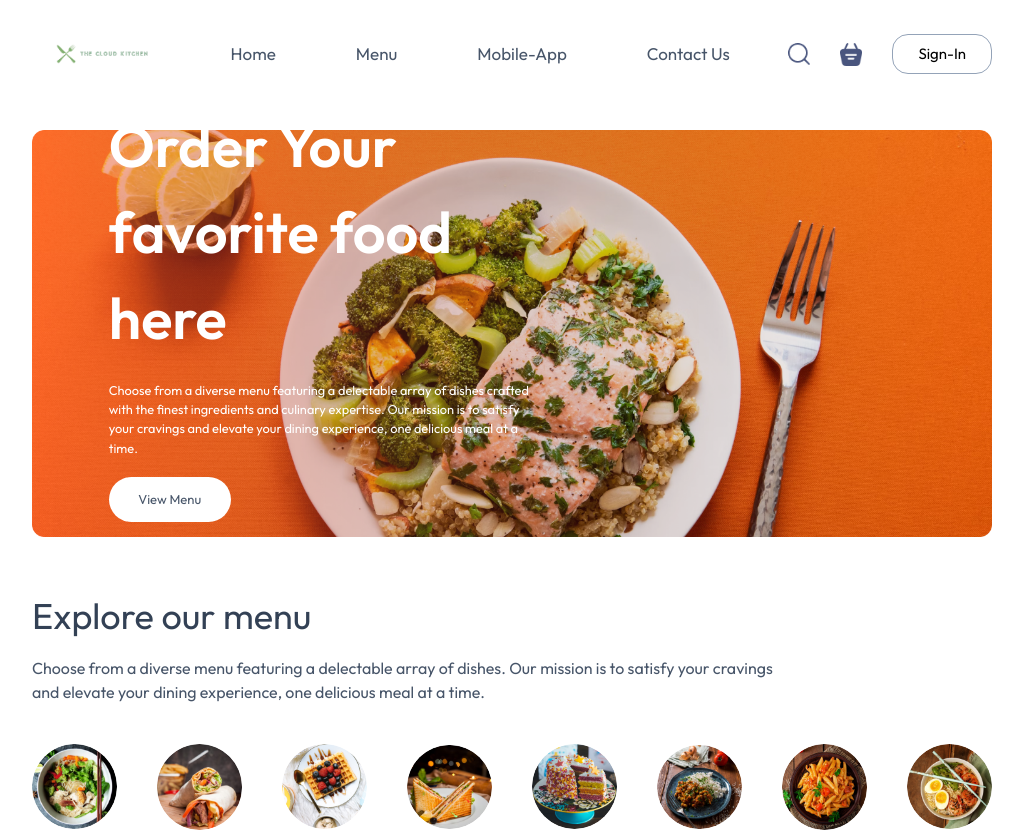
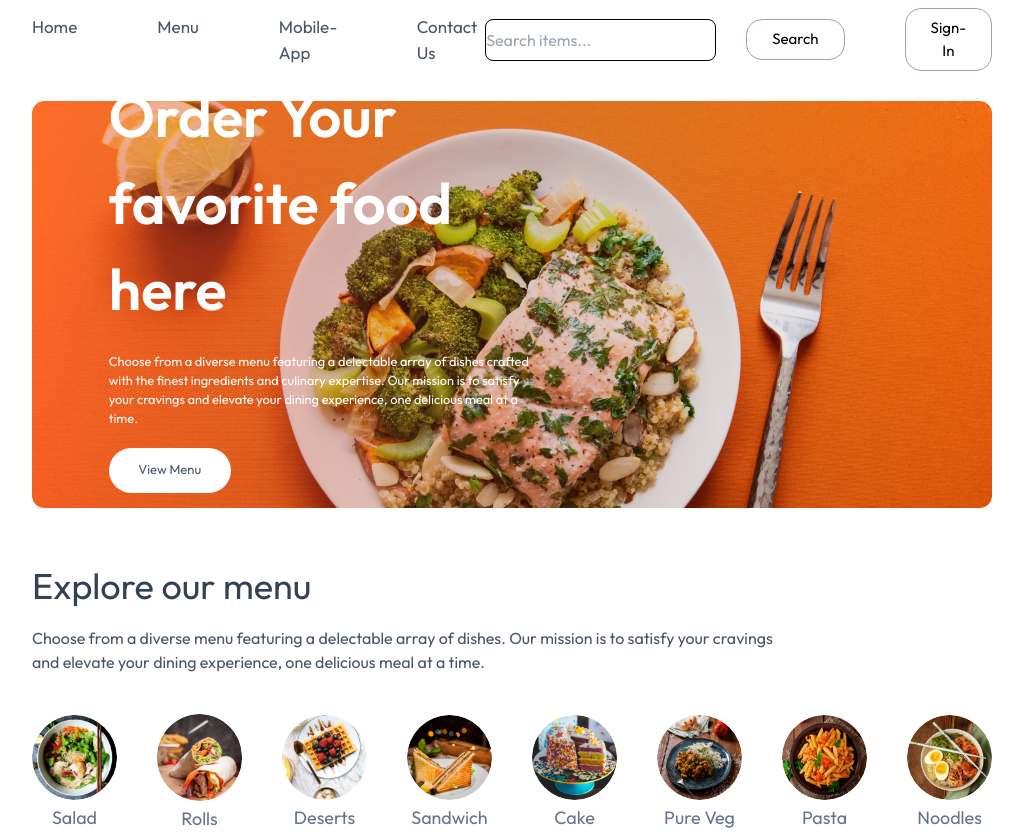
Before and after one commit to Anwar5533/Food_APP, a React (Vite) app: page / in a window 1280 px wide. Shown: the top 832 px of the page, without its empty margins (128-1151 px from the left). Built offline with nearby package versions, Linux system fonts and the light colour scheme.

Commit message:
Search functionality added

```diff
--- a/src/components/Navbar/Navbar.jsx
+++ b/src/components/Navbar/Navbar.jsx
@@ -1,10 +1,24 @@
-import React, { useContext } from "react";
+import React, { useContext, useState } from "react";
 import { assets } from "../../assets/assets";
 import { Link } from "react-router-dom";
 import { StoreContext } from "../../Context/StoreContext";
+import FoodItem from "../FoodItem/FoodItem"; // Import FoodItem component
 
 export default function Navbar({ setShowLogin }) {
-  const { getTotalCartAmount } = useContext(StoreContext);
+  const { getTotalCartAmount, food_list } = useContext(StoreContext); // Get food_list from context
+  const [search, setSearch] = useState("");
+  const [filteredItems, setFilteredItems] = useState([]);
+
+  const handleSearch = () => {
+    if (search.trim() === "") {
+      setFilteredItems([]);
+      return;
+    }
+    const filteredSearch = food_list.filter((item) =>
+      item.name.toLowerCase().includes(search.toLowerCase()),
+    );
+    setFilteredItems(filteredSearch); // Update filteredItems state with the results
+  };
 
   return (
     <div className="navbar-container sticky top-0 z-50 bg-white">
@@ -32,12 +46,22 @@ export default function Navbar({ setShowLogin }) {
             Contact Us
           </a>
         </ul>
-        <div className="flex items-center gap-4 md:gap-[20px] lg:gap-[30px]">
-          <img
-            src={assets.search_icon}
-            alt="search-icon"
-            className="block md:w-[20px] lg:inline-block lg:w-[22px]"
+
+        <div className="flex items-center md:gap-[20px] lg:gap-[30px]">
+          <input
+            type="text"
+            className="ml-2 rounded-lg border border-black py-2"
+            value={search}
+            onChange={(e) => setSearch(e.target.value)}
+            placeholder="Search items..."
           />
+          <button
+            className="rounded-2xl border border-slate-400 bg-transparent px-4 px-[20px] py-2 transition duration-300 ease-in-out hover:bg-green-200 sm:rounded-2xl md:py-[7px] md:text-[15px] lg:px-[25px] lg:py-[8px]"
+            onClick={handleSearch} // Trigger search on button click
+          >
+            Search
+          </button>
+
           <div className="relative">
             <Link to="/cart">
               <img
@@ -47,9 +71,12 @@ export default function Navbar({ setShowLogin }) {
               />
             </Link>
             <div
-              className={`absolute -right-2 -top-2 h-2 w-2 rounded-full bg-orange-600 ${getTotalCartAmount() === 0 ? "hidden" : ""}`}
+              className={`absolute -right-2 -top-2 h-2 w-2 rounded-full bg-orange-600 ${
+                getTotalCartAmount() === 0 ? "hidden" : ""
+              }`}
             ></div>
           </div>
+
           <button
             onClick={() => setShowLogin(true)}
             className="rounded-2xl border border-slate-400 bg-transparent px-4 px-[20px] py-2 transition duration-300 ease-in-out hover:bg-green-200 sm:rounded-2xl md:py-[7px] md:text-[15px] lg:px-[25px] lg:py-[8px]"
@@ -58,6 +85,26 @@ export default function Navbar({ setShowLogin }) {
           </button>
         </div>
       </div>
+
+      {/* Display Search Results */}
+      <div className="search-results mt-4 px-4">
+        {filteredItems.length > 0 ? (
+          <div className="grid grid-cols-[repeat(auto-fill,minmax(240px,1fr))] gap-[30px] gap-y-[50px]">
+            {filteredItems.map((item) => (
+              <FoodItem
+                key={item._id}
+                id={item._id}
+                name={item.name}
+                description={item.description}
+                price={item.price}
+                image={item.image}
+              />
+            ))}
+          </div>
+        ) : (
+          search && <p>"{search}"</p>
+        )}
+      </div>
     </div>
   );
 }
```
